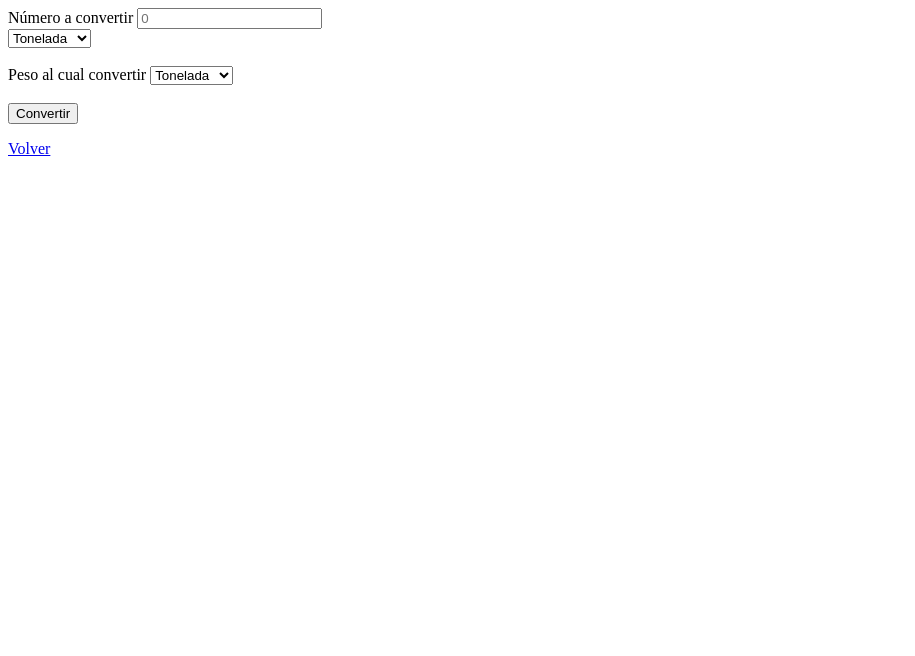
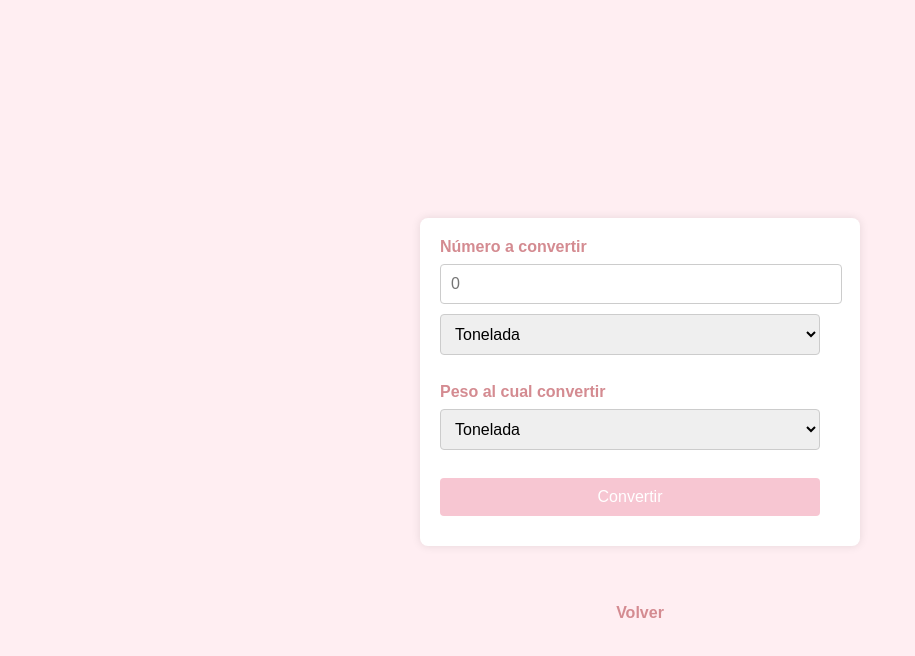
Before and after one commit to Ksegoviad/Final-Proyect, a plain HTML site: page FinalProyect/Proyecto Final KL/pages/weight-conversion.html in a window 1280 px wide. Shown: the whole page, without its empty margins (0-915 px from the left). Drawn offline with Linux system fonts and the light colour scheme.

Commit message:
Add files via upload

```diff
--- /dev/null
+++ b/FinalProyect/Proyecto Final KL/css/decimal-to-sexagesimal.css
@@ -0,0 +1,68 @@
+body {
+    font-family: Arial, sans-serif;
+    background-color: #ffeef2; /* Rosa pastel muy claro */
+    color: #333;
+    margin: 0;
+    padding: 20px;
+    display: flex;
+    flex-direction: column;
+    justify-content: center;
+    align-items: center;
+    height: 100vh;
+}
+
+form {
+    background-color: #ffffff;
+    padding: 20px;
+    border-radius: 8px;
+    box-shadow: 0 0 10px rgba(0, 0, 0, 0.1);
+    max-width: 400px;
+    width: 100%;
+    margin-bottom: 20px;
+}
+
+label {
+    display: block;
+    margin-bottom: 8px;
+    font-weight: bold;
+    color: #d48b91; /* Color rosa pastel */
+}
+
+input, select, button {
+    width: calc(100% - 20px);
+    padding: 10px;
+    margin-bottom: 10px;
+    border: 1px solid #ccc;
+    border-radius: 4px;
+    font-size: 16px;
+}
+
+button {
+    background-color: #f7c6d2; /* Color rosa pastel */
+    color: white;
+    border: none;
+    cursor: pointer;
+    transition: background-color 0.3s;
+}
+
+button:hover {
+    background-color: #d48b91; /* Color rosa pastel más oscuro */
+}
+
+p#result {
+    margin-top: 20px;
+    font-size: 18px;
+    font-weight: bold;
+    color: #d48b91; /* Color rosa pastel */
+}
+
+a.volver {
+    color: #d48b91; /* Color rosa pastel */
+    text-decoration: none;
+    font-weight: bold;
+    transition: color 0.3s;
+}
+
+a.volver:hover {
+    color: #b8656b; /* Color rosa pastel más oscuro */
+}
--- /dev/null
+++ b/FinalProyect/Proyecto Final KL/css/temperature-conversor.css
@@ -0,0 +1,68 @@
+body {
+    font-family: Arial, sans-serif;
+    background-color: #ffeef2; /* Rosa pastel muy claro */
+    color: #333;
+    margin: 0;
+    padding: 20px;
+    display: flex;
+    flex-direction: column;
+    justify-content: center;
+    align-items: center;
+    height: 100vh;
+}
+
+form {
+    background-color: #ffffff;
+    padding: 20px;
+    border-radius: 8px;
+    box-shadow: 0 0 10px rgba(0, 0, 0, 0.1);
+    max-width: 400px;
+    width: 100%;
+    margin-bottom: 20px;
+}
+
+label {
+    display: block;
+    margin-bottom: 8px;
+    font-weight: bold;
+    color: #d48b91; /* Color rosa pastel */
+}
+
+input, select, button {
+    width: calc(100% - 20px);
+    padding: 10px;
+    margin-bottom: 10px;
+    border: 1px solid #ccc;
+    border-radius: 4px;
+    font-size: 16px;
+}
+
+button {
+    background-color: #f7c6d2; /* Color rosa pastel */
+    color: white;
+    border: none;
+    cursor: pointer;
+    transition: background-color 0.3s;
+}
+
+button:hover {
+    background-color: #d48b91; /* Color rosa pastel más oscuro */
+}
+
+p#result {
+    margin-top: 20px;
+    font-size: 18px;
+    font-weight: bold;
+    color: #d48b91; /* Color rosa pastel */
+}
+
+a.volver {
+    color: #d48b91; /* Color rosa pastel */
+    text-decoration: none;
+    font-weight: bold;
+    transition: color 0.3s;
+}
+
+a.volver:hover {
+    color: #b8656b; /* Color rosa pastel más oscuro */
+}
--- a/FinalProyect/Proyecto Final KL/css/weight-conversion.css
+++ b/FinalProyect/Proyecto Final KL/css/weight-conversion.css
@@ -1,10 +1,9 @@
 body {
     font-family: Arial, sans-serif;
-    background: url('path/to/your/background-image.jpg') no-repeat center center fixed;
-    background-size: cover;
+    background-color: #ffeef2; /* Rosa pastel muy claro */
     color: #333;
     margin: 0;
-    padding: 0;
+    padding: 20px;
     display: flex;
     flex-direction: column;
     justify-content: center;
@@ -13,7 +12,7 @@ body {
 }
 
 form {
-    background-color: rgba(255, 255, 255, 0.8); /* Fondo blanco semitransparente */
+    background-color: #ffffff;
     padding: 20px;
     border-radius: 8px;
     box-shadow: 0 0 10px rgba(0, 0, 0, 0.1);
--- a/FinalProyect/Proyecto Final KL/js/weight-conversion.js
+++ b/FinalProyect/Proyecto Final KL/js/weight-conversion.js
@@ -3,6 +3,7 @@ function convert() {
     const fromUnit = document.getElementById('unit_type_from').value;
     const toUnit = document.getElementById('unit_type_to').value;
     let result;
+
 
     // Conversión a gramos (unidad base)
     switch (fromUnit) {
@@ -45,5 +46,7 @@ function convert() {
             break;
     }
 
+
+
     document.getElementById('result').innerText = `Resultado: ${result} ${toUnit}`;
 }
--- a/FinalProyect/Proyecto Final KL/pages/weight-conversion.html
+++ b/FinalProyect/Proyecto Final KL/pages/weight-conversion.html
@@ -4,7 +4,7 @@
     <meta charset="UTF-8">
     <meta name="viewport" content="width=device-width, initial-scale=1.0">
     <title>Convertidor de Peso</title>
-    <link rel="stylesheet" href="styles.css">
+    <link rel="stylesheet" href="../css/weight-conversion.css">
 </head>
 <body>
     <form name="weight-conversion">
```
Also changed, not shown: FinalProyect/Proyecto Final KL/index.html (+2 -2 lines), FinalProyect/Proyecto Final KL/js/basic-calculator.js (+27 -0 lines), FinalProyect/Proyecto Final KL/js/decimal-to-sexagesimal.js (added, +31 -0 lines), FinalProyect/Proyecto Final KL/js/temperature-conversor.js (added, +43 -0 lines), FinalProyect/Proyecto Final KL/pages/decimal-to-sexagesimal.html (added, +38 -0 lines), FinalProyect/Proyecto Final KL/pages/temperature-conversor.html (added, +42 -0 lines), FinalProyect/Proyecto Final KL/css/basic-calculator.css (line endings or trailing spaces).
